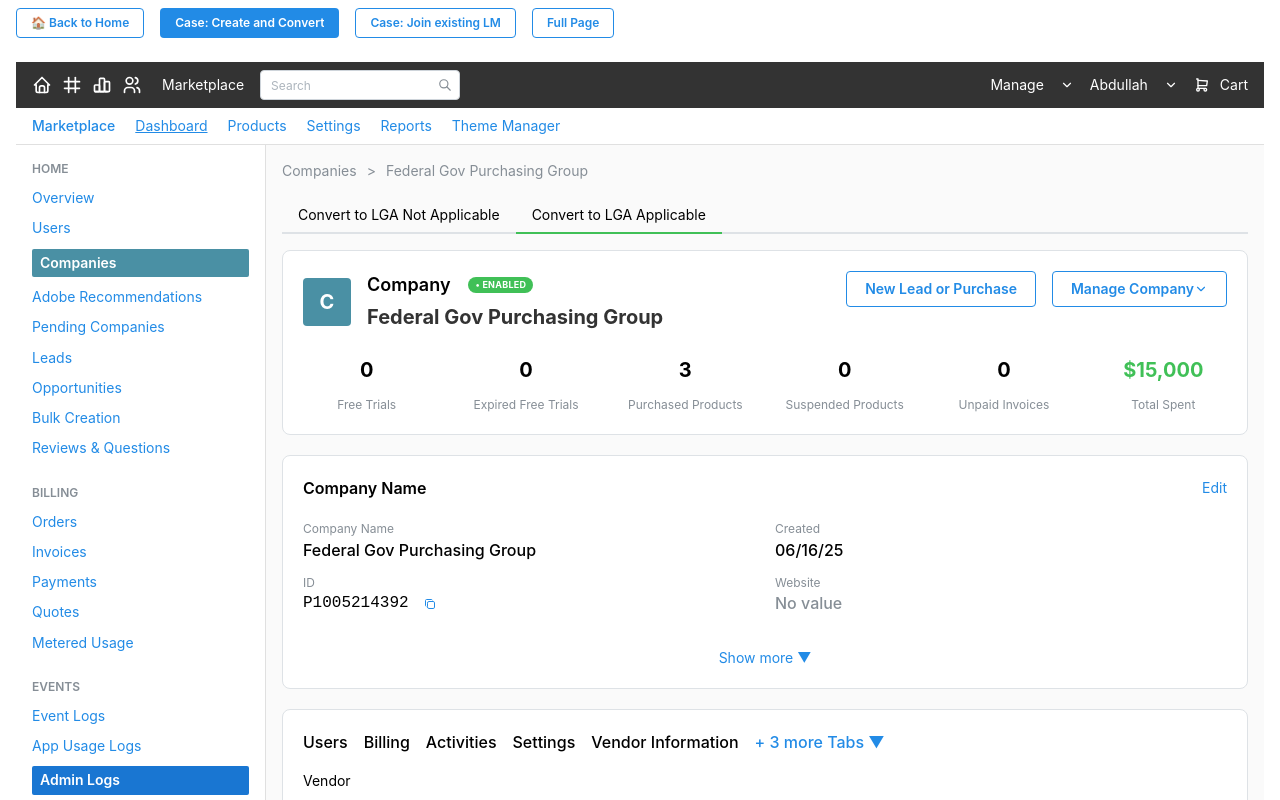
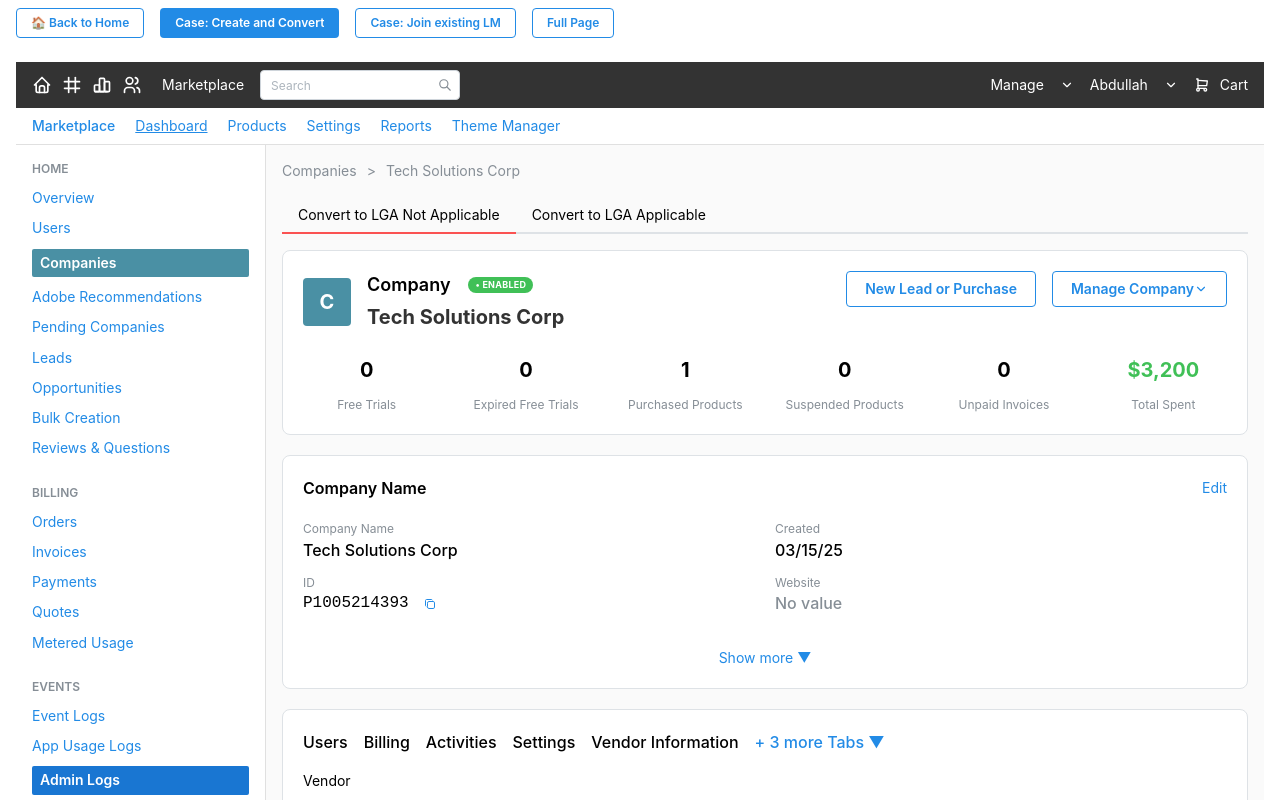
Before and after one commit to SureshJambhalkarAppDirect/UIdemos, a React (Vite) app: page /lga-flow in a window 1280 px wide. Shown: the top 800 px of the page. Built offline with nearby package versions, Linux system fonts and the light colour scheme.

Commit message:
Set 'Convert to LGA Not Applicable' as default tab in LGA flow

```diff
--- a/src/MarketplaceInterface.tsx
+++ b/src/MarketplaceInterface.tsx
@@ -38,7 +38,7 @@ interface MarketplaceInterfaceProps {
 }
 
 const MarketplaceInterface: React.FC<MarketplaceInterfaceProps> = ({ mockDataScenarios, onNavigate }) => {
-  const [activeTab, setActiveTab] = useState<string | null>('applicable');
+  const [activeTab, setActiveTab] = useState<string | null>('not-applicable');
   const [modalOpened, setModalOpened] = useState(false);
 
   const getCurrentScenario = () => {
```
